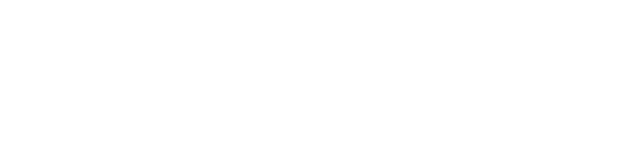
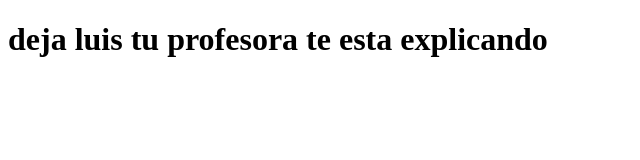
Before and after one commit to lucho1104/test, a plain HTML site: page index.html in a window 1280 px wide. Shown: the whole page, without its empty margins (0-640 px from the left). Drawn offline with Linux system fonts and the light colour scheme.

Commit message:
se anexo linea h1

```diff
--- a/index.html
+++ b/index.html
@@ -7,6 +7,6 @@
     <title>titulo principal</title>
 </head>
 <body>
-
+    <h1>deja  luis tu profesora te esta explicando </h1>
 </body>
 </html>
```
